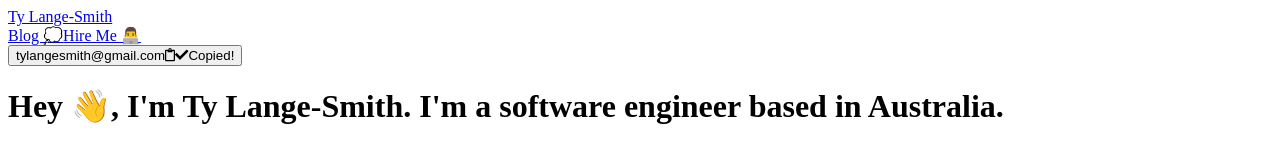
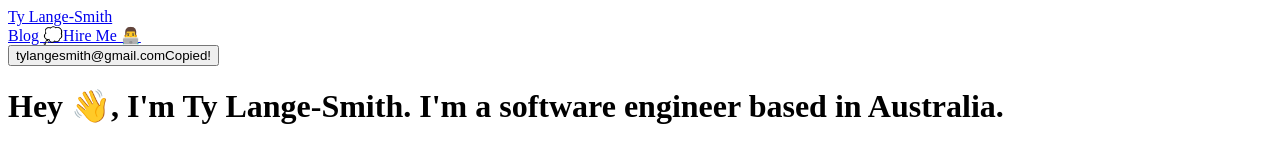
Before and after one commit to tylangesmith-organisation/tylangesmith, a Next.js app: page / in a window 1280 px wide. Shown: the top 145 px of the page. Built offline with nearby package versions, Linux system fonts and the light colour scheme.

Commit message:
Ok yep font awesome just isnt going to work :'(

```diff
--- a/components/pages/hireMe/copyToClipboard.tsx
+++ b/components/pages/hireMe/copyToClipboard.tsx
@@ -1,8 +1,5 @@
 import { useState } from 'react'
 import { useCopyToClipboard } from 'react-use'
-import { FontAwesomeIcon } from '@fortawesome/react-fontawesome'
-import { faClipboard } from '@fortawesome/free-regular-svg-icons'
-import { faCheck } from '@fortawesome/free-solid-svg-icons'
 
 export interface Props {
   children: string;
@@ -27,19 +24,11 @@ const Component = (props: Props) => {
       onClick={() => handleOnClick(children)}
     >
       {children}
-      <FontAwesomeIcon
-        className="text-lg text-gray-900 ml-2"
-        icon={faClipboard}
-      />
       <span
         className={` bg-black text-white text-sm rounded px-3 py-1 mx-2 transition ease-out duration-150 ${
           popoverVisible ? 'visible opacity-100' : 'invisible opacity-0'
         }`}
       >
-        <FontAwesomeIcon
-          className="text-sm text-green-500 mr-1"
-          icon={faCheck}
-        />
         Copied!
       </span>
     </button>
--- a/package.json
+++ b/package.json
@@ -7,10 +7,6 @@
     "start": "next start"
   },
   "dependencies": {
-    "@fortawesome/fontawesome-svg-core": "^1.2.35",
-    "@fortawesome/free-regular-svg-icons": "^5.15.3",
-    "@fortawesome/free-solid-svg-icons": "^5.15.3",
-    "@fortawesome/react-fontawesome": "^0.1.14",
     "next": "latest",
     "react": "^17.0.1",
     "react-dom": "^17.0.1",
```
Also changed, not shown: 1 other file (tests, documents, lock files or other folders).
